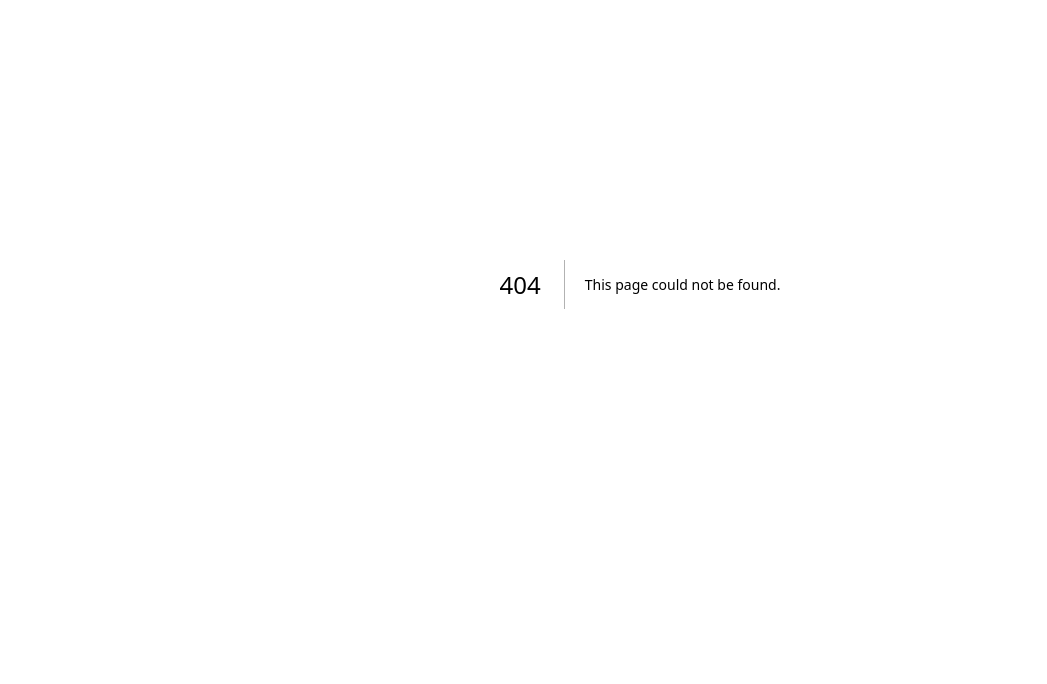
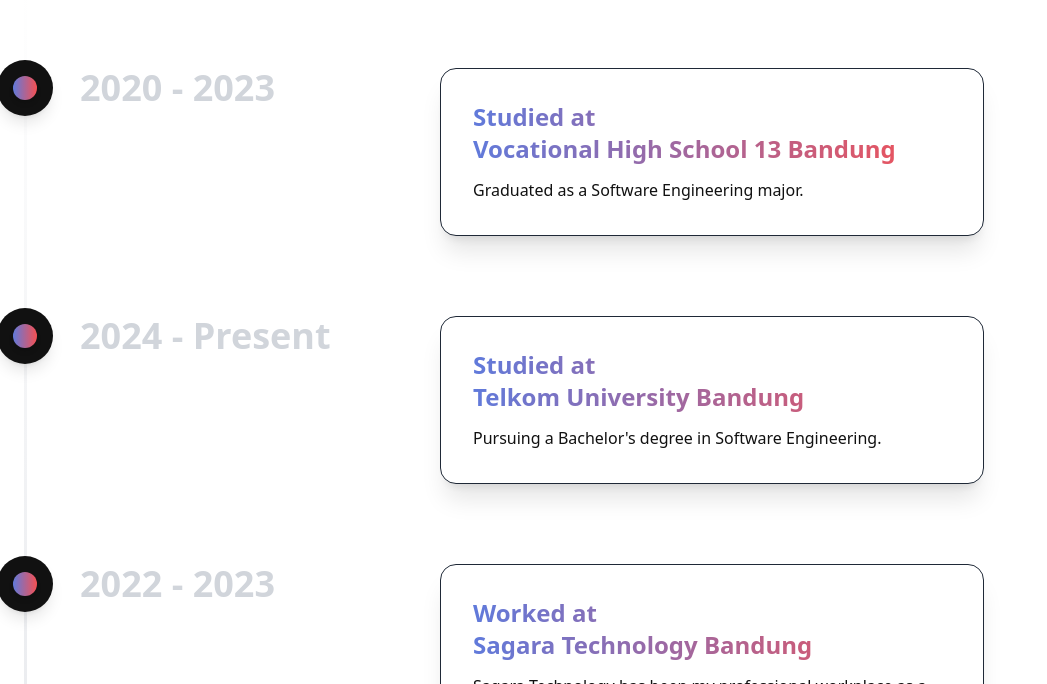
Before and after one commit to MoCheeseKy/mocheeseky-web, a Next.js app: page /ExperiencesSection in a window 1280 px wide. Before the commit this address had no page. Shown: the part 116-800 px from the top of the page, without its empty margins (0-1047 px from the left). Built offline with nearby package versions, Linux system fonts and the light colour scheme.

Commit message:
add section of experiences

```diff
--- a/src/components/_shared/Timeline.jsx
+++ b/src/components/_shared/Timeline.jsx
@@ -1,68 +1,156 @@
-'use client';
-import { useRef } from 'react';
+import { useRef, useEffect, useState } from 'react';
 import { motion, useScroll, useTransform } from 'framer-motion';
 
 const timelineData = [
   {
-    year: '2022',
-    title: 'Started Freelancing',
-    description: 'Began taking freelance web projects in frontend development.',
+    year: '2020 - 2023',
+    firstTitle: 'Studied at',
+    secondTitle: 'Vocational High School 13 Bandung',
+    description: 'Graduated as a Software Engineering major.',
+    content: <></>,
   },
   {
-    year: '2023',
-    title: 'Joined Telkom University',
+    year: '2024 - Present',
+    firstTitle: 'Studied at',
+    secondTitle: 'Telkom University Bandung',
+    description: "Pursuing a Bachelor's degree in Software Engineering.",
+    content: <></>,
+  },
+  {
+    year: '2022 - 2023',
+    firstTitle: 'Worked at',
+    secondTitle: 'Sagara Technology Bandung',
     description:
-      'Started my journey in Software Engineering (RPL) at Telkom University.',
+      'Sagara Technology has been my professional workplace as a Frontend Web Developer. I was responsible for slicing UI designs, handling frontend logic, integrating with the backend, ensuring clean and high-quality code, and in some projects, I also served as the frontend team leader.',
+    content: <></>,
   },
   {
     year: '2024',
-    title: 'Built Major Projects',
+    firstTitle: 'Became a mentor',
+    secondTitle: 'at International Woman University',
     description:
-      'Worked on cafe POS system, Danta Yoga platform, and became a mentor.',
+      'Served as a mentor responsible for teaching university students at International Woman University, with a focus on helping them understand React.js.',
+    content: <></>,
+  },
+  {
+    year: '2023 - 2025',
+    firstTitle: '',
+    secondTitle: 'Freelance',
+    description:
+      'Worked as a Frontend Web Developer and served as a Frontend Team Leader in several projects. I was involved in handling major projects, including those for the Ministry of Health (KEMENKES) and the Indonesian Railway Company (KAI).',
+    content: <></>,
+  },
+  {
+    year: '2025 - Present',
+    firstTitle: 'Became a mentor',
+    secondTitle: 'Telkom University Bandung',
+    description:
+      'Served as a mentor at Central Computer Improvement (CCI), a student organization at Telkom University Bandung, responsible for teaching students with a specific focus on mastering Next.js.',
+    content: <></>,
   },
 ];
 
-export default function StickyTimeline() {
+export default function Timeline() {
+  const ref = useRef(null);
   const containerRef = useRef(null);
+  const [height, setHeight] = useState(0);
+
+  useEffect(() => {
+    const calculateHeight = () => {
+      if (ref.current) {
+        const rect = ref.current.getBoundingClientRect();
+        setHeight(rect.height);
+      }
+    };
+
+    calculateHeight();
+    window.addEventListener('resize', calculateHeight);
+
+    return () => window.removeEventListener('resize', calculateHeight);
+  }, []);
+
   const { scrollYProgress } = useScroll({
     target: containerRef,
-    offset: ['start start', 'end end'],
+    offset: ['start 20%', 'end 80%'],
   });
 
-  const lineHeight = useTransform(scrollYProgress, [0, 1], ['0%', '100%']);
+  const heightTransform = useTransform(scrollYProgress, [0, 1], [0, height]);
+  const opacityTransform = useTransform(scrollYProgress, [0, 0.1], [0, 1]);
 
   return (
-    <section
-      ref={containerRef}
-      className='relative px-6 py-24 text-white bg-black md:px-24'
-    >
-      {/* Vertical Timeline Line */}
-      <motion.div
-        style={{ height: lineHeight }}
-        className='absolute top-0 w-1 origin-top rounded-full left-10 bg-gradient-to-b from-blue-500 to-purple-500'
-      />
+    <div className='w-full min-h-screen' ref={containerRef}>
+      {/* Timeline */}
+      <div ref={ref} className='relative pb-20 mx-auto max-w-7xl'>
+        {/* Static Timeline Line Background */}
+        <div
+          style={{ height: height + 'px' }}
+          className='absolute left-6 top-0 overflow-hidden w-[3px] bg-gradient-to-b from-transparent via-gray-200 dark:via-gray-700 to-transparent z-0'
+        />
 
-      <div className='ml-20 space-y-32'>
-        {timelineData.map((event, index) => (
-          <div key={index} className='relative'>
-            {/* Bullet */}
-            <div className='absolute z-10 flex items-center justify-center w-6 h-6 bg-black border-4 border-white rounded-full -left-12 top-2'>
-              <div className='w-2 h-2 bg-white rounded-full' />
-            </div>
+        {/* Animated Progress Line */}
+        <div
+          style={{ height: height + 'px' }}
+          className='absolute left-6 top-0 overflow-hidden w-[3px] z-10'
+        >
+          <motion.div
+            style={{
+              height: heightTransform,
+              opacity: opacityTransform,
+            }}
+            className='absolute inset-x-0 top-0 w-[3px] bg-gradient-to-b via-blue to-transparent rounded-full'
+          />
+        </div>
 
-            {/* Sticky Year */}
-            <div className='sticky mb-6 text-4xl font-bold text-white top-24'>
-              {event.year}
+        {timelineData.map((item, index) => (
+          <motion.div
+            key={index}
+            initial={{ opacity: 0, x: -50 }}
+            whileInView={{ opacity: 1, x: 0 }}
+            transition={{ duration: 0.6, delay: index * 0.1 }}
+            viewport={{ once: true, margin: '-100px' }}
+            className='relative z-20 flex justify-start pt-10 md:pt-20 md:gap-10'
+          >
+            {/* Timeline Point & Year */}
+            <div className='sticky z-30 flex flex-col items-center self-start max-w-xs md:flex-row top-40 lg:max-w-sm md:w-full'>
+              <div className='h-14 absolute left-0.5 md:left-0.5 ml-[-5px] w-14 rounded-full bg-dark flex items-center justify-center shadow-lg z-40'>
+                <div className='z-50 w-6 h-6 rounded-full shadow-md bg-gradient-to-r from-blue to-red' />
+              </div>
+              <h3 className='hidden text-2xl font-bold text-gray-300 md:text-4xl md:block md:pl-20 dark:text-gray-700'>
+                {item.year}
+              </h3>
             </div>
 
             {/* Content */}
-            <div className='max-w-2xl ml-4'>
-              <h3 className='mb-2 text-2xl font-semibold'>{event.title}</h3>
-              <p className='text-gray-400'>{event.description}</p>
+            <div className='relative w-full pl-16 pr-4 md:pl-4'>
+              <motion.div
+                initial={{ opacity: 0, y: 20 }}
+                whileInView={{ opacity: 1, y: 0 }}
+                transition={{ duration: 0.6, delay: 0.2 }}
+                viewport={{ once: true }}
+                className='p-6 transition-shadow duration-300 bg-white border border-gray-800 shadow-xl rounded-2xl md:p-8 hover:shadow-2xl'
+              >
+                <h3 className='block mb-0 text-xs font-bold md:mb-4 md:text-2xl text-dark md:text-gray-300 md:hidden'>
+                  {item.year}
+                </h3>
+
+                <div>
+                  <h4 className='text-xl font-bold text-transparent bg-clip-text bg-gradient-to-r from-blue to-red md:text-2xl'>
+                    {item.firstTitle}
+                  </h4>
+                  <h4 className='mb-3 text-xl font-bold text-transparent bg-clip-text bg-gradient-to-r from-blue to-red md:text-2xl '>
+                    {item.secondTitle}
+                  </h4>
+                  <p className='text-base leading-relaxed text-dark 0'>
+                    {item.description}
+                  </p>
+                </div>
+
+                {item.content}
+              </motion.div>
             </div>
-          </div>
+          </motion.div>
         ))}
       </div>
-    </section>
+    </div>
   );
 }
--- a/src/components/animata/CardSkew.jsx
+++ /dev/null
@@ -1,98 +0,0 @@
-import { useCallback, useRef } from 'react';
-
-import { useMousePosition } from '@/hooks/useMousePosition';
-import { cn } from '@/lib/utils';
-
-function calculateCardRotation({
-  currentX,
-  currentY,
-  centerX,
-  centerY,
-  maxRotationX,
-  maxRotationY,
-}) {
-  // Calculate the distance from the center
-  const deltaX = currentX - centerX;
-  const deltaY = currentY - centerY;
-
-  // Calculate the maximum distance (assuming a rectangular area)
-  const maxDistance = Math.sqrt(Math.pow(centerX, 2) + Math.pow(centerY, 2));
-  // Calculate the actual distance
-  const distance = Math.sqrt(Math.pow(deltaX, 2) + Math.pow(deltaY, 2));
-  // Calculate the rotation factor (0 to 1)
-  const rotationFactor = distance / maxDistance;
-
-  // Calculate rotations (inverted for natural tilt effect)
-  const rotationY = (
-    (-deltaX / centerX) *
-    maxRotationY *
-    rotationFactor
-  ).toFixed(2);
-  const rotationX = (
-    (deltaY / centerY) *
-    maxRotationX *
-    rotationFactor
-  ).toFixed(2);
-  return { rotationX, rotationY };
-}
-
-export default function CardSkew({ className, children }) {
-  const containerRef = useRef(null);
-  const resetRef = useRef();
-
-  const update = useCallback(({ x, y }) => {
-    if (!containerRef.current) {
-      return;
-    }
-
-    const { width, height } = containerRef.current.getBoundingClientRect();
-    const { rotationX, rotationY } = calculateCardRotation({
-      centerX: width / 2,
-      centerY: height / 2,
-      currentX: x,
-      currentY: y,
-      maxRotationX: 4,
-      maxRotationY: 6,
-    });
-    containerRef.current.style.setProperty('--x', `${rotationX}deg`);
-    containerRef.current.style.setProperty('--y', `${rotationY}deg`);
-  }, []);
-
-  useMousePosition(containerRef, update);
-
-  return (
-    <div
-      ref={containerRef}
-      className={cn(
-        'flex w-fit transform-gpu flex-col gap-4 rounded-3xl border border-border bg-zinc-700 text-zinc-200 shadow-lg transition-transform ease-linear will-change-transform',
-        className
-      )}
-      style={{
-        transform: 'perspective(400px) rotateX(var(--x)) rotateY(var(--y))',
-        transitionDuration: '50ms',
-      }}
-      onMouseEnter={() => {
-        resetRef.current = setTimeout(() => {
-          if (!containerRef.current) {
-            return;
-          }
-
-          // Reset the transition duration to 0 so that the mouse movement is smooth
-          containerRef.current.style.transitionDuration = '0ms';
-        }, 300);
-      }}
-      onMouseLeave={() => {
-        clearTimeout(resetRef.current);
-        if (!containerRef.current) {
-          return;
-        }
-
-        containerRef.current.style.transitionDuration = '50ms';
-        containerRef.current.style.setProperty('--x', '0deg');
-        containerRef.current.style.setProperty('--y', '0deg');
-      }}
-    >
-      {children}
-    </div>
-  );
-}
--- /dev/null
+++ b/src/pages/AboutSection.jsx
@@ -0,0 +1,9 @@
+import Wrapper from '@/components/_shared/Wrapper';
+
+export default function AboutSection() {
+  return (
+    <>
+      <Wrapper className='flex flex-col justify-center gap-12 text-white lg:flex-row md:justify-start lg:justify-between'></Wrapper>
+    </>
+  );
+}
--- a/src/pages/ContactSection.jsx
+++ b/src/pages/ContactSection.jsx
@@ -7,9 +7,9 @@
 export default function ContactSection() {
   return (
     <>
-      <Wrapper className=' text-white flex flex-col lg:flex-row md:justify-start lg:justify-between justify-center gap-12'>
+      <Wrapper className='flex flex-col justify-center gap-12 text-white  lg:flex-row md:justify-start lg:justify-between'>
         <div>
-          <Typography.Insight text='Contact Me' />
+          <Typography.Insight text='Get In Touch' />
           <Typography.Large
             text='Got a question, an idea, or a project in mind? '
             className='mt-6 lg:mt-12'
--- /dev/null
+++ b/src/pages/ExperiencesSection.jsx
@@ -0,0 +1,14 @@
+import Wrapper from '@/components/_shared/Wrapper';
+import Timeline from '@/components/_shared/Timeline';
+import Typography from '@/components/typography';
+
+export default function ExperiencesSection() {
+  return (
+    <>
+      <Wrapper className='flex flex-col justify-center gap-12 text-white md:justify-start lg:justify-between'>
+        <Typography.Insight text={`My Journey.`} />
+        <Timeline />
+      </Wrapper>
+    </>
+  );
+}
--- /dev/null
+++ b/src/pages/ProjectSection.jsx
@@ -0,0 +1,8 @@
+import Wrapper from '@/components/_shared/Wrapper';
+export default function ProjectSection() {
+  return (
+    <>
+      <Wrapper className='flex flex-col justify-center h-2 gap-12 text-white lg:flex-row md:justify-start lg:justify-between'></Wrapper>
+    </>
+  );
+}
--- /dev/null
+++ b/src/pages/SkillSection.jsx
@@ -0,0 +1,9 @@
+import Wrapper from '@/components/_shared/Wrapper';
+
+export default function SkillSection() {
+  return (
+    <>
+      <Wrapper className='flex flex-col justify-center gap-12 text-white lg:flex-row md:justify-start lg:justify-between'></Wrapper>
+    </>
+  );
+}
--- a/src/pages/index.js
+++ b/src/pages/index.js
@@ -5,7 +5,7 @@
 import ContactSection from './ContactSection';
 import ScrollPage from '@/components/_shared/ScrollPage';
 import SmoothCursor from '@/components/_shared/SmoothCursor';
-import StickyTimeline from '@/components/_shared/Timeline';
+import ExperiencesSection from './ExperiencesSection';
 
 export default function Home() {
   const [ActiveSection, setActiveSection] = useState(0);
@@ -84,7 +84,7 @@
           style={{ minHeight: '100vh' }}
         >
           <div className='flex justify-center w-full my-auto'>
-            <StickyTimeline />
+            <ExperiencesSection />
           </div>
         </div>
 
--- a/tailwind.config.js
+++ b/tailwind.config.js
@@ -9,6 +9,7 @@
     extend: {
       backgroundImage: {
         'logo-image': "url('/MocheesekyLogo.svg')",
+        'dspi': "url('/dspiProjectOverview.svg')",
         'profile': "url('/ProfilePicture.jpg')",
       },
       colors: {
@@ -17,6 +18,44 @@
         'blue': '#607adb',
         'dark': '#111',
         'light': '#fafafa',
+        border: 'hsl(var(--border))',
+        input: 'hsl(var(--input))',
+        ring: 'hsl(var(--ring))',
+        background: 'hsl(var(--background))',
+        foreground: 'hsl(var(--foreground))',
+        primary: {
+          DEFAULT: 'hsl(var(--primary))',
+          foreground: 'hsl(var(--primary-foreground))',
+        },
+        secondary: {
+          DEFAULT: 'hsl(var(--secondary))',
+          foreground: 'hsl(var(--secondary-foreground))',
+        },
+        destructive: {
+          DEFAULT: 'hsl(var(--destructive))',
+          foreground: 'hsl(var(--destructive-foreground))',
+        },
+        muted: {
+          DEFAULT: 'hsl(var(--muted))',
+          foreground: 'hsl(var(--muted-foreground))',
+        },
+        accent: {
+          DEFAULT: 'hsl(var(--accent))',
+          foreground: 'hsl(var(--accent-foreground))',
+        },
+        popover: {
+          DEFAULT: 'hsl(var(--popover))',
+          foreground: 'hsl(var(--popover-foreground))',
+        },
+        card: {
+          DEFAULT: 'hsl(var(--card))',
+          foreground: 'hsl(var(--card-foreground))',
+        },
+      },
+      borderRadius: {
+        lg: 'var(--radius)',
+        md: 'calc(var(--radius) - 2px)',
+        sm: 'calc(var(--radius) - 4px)',
       },
     },
   },
```
Also changed, not shown: public/dspiProjectOverview.svg (added).
